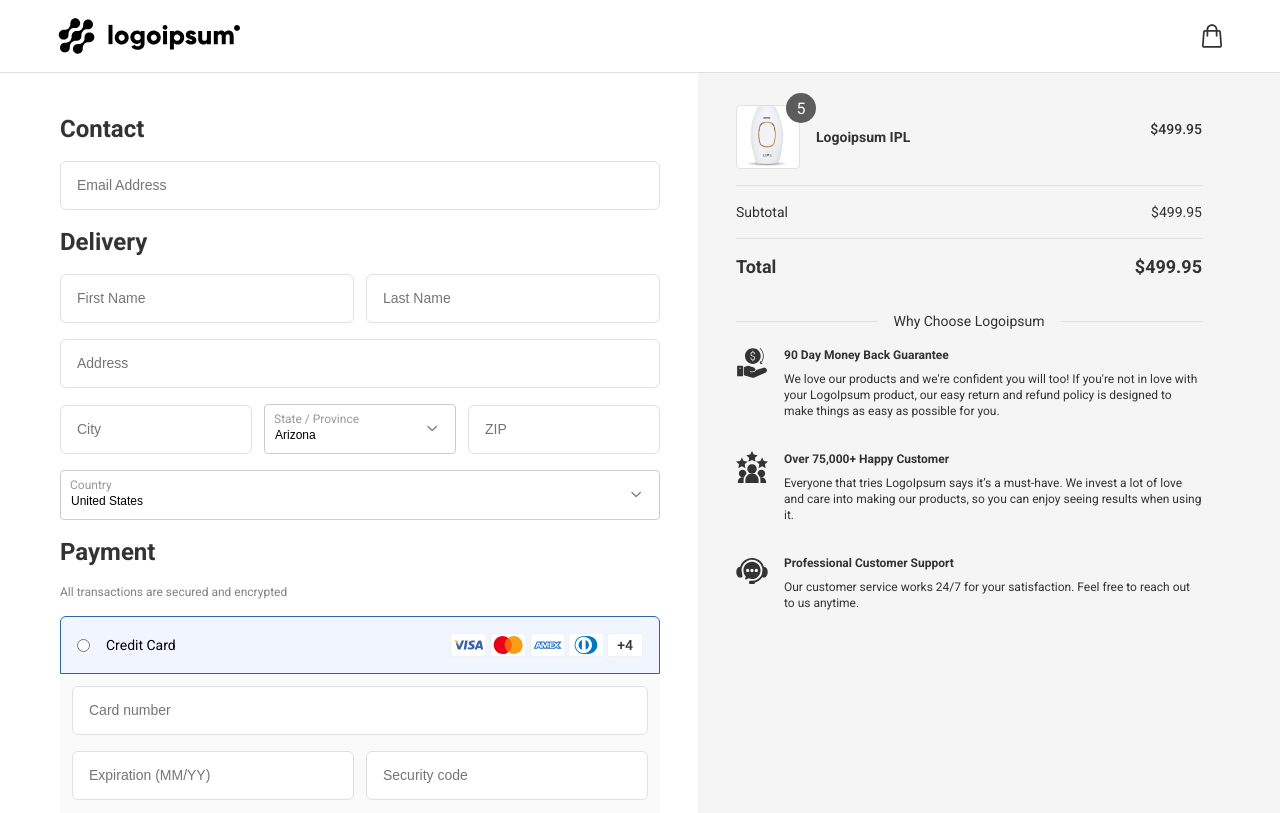
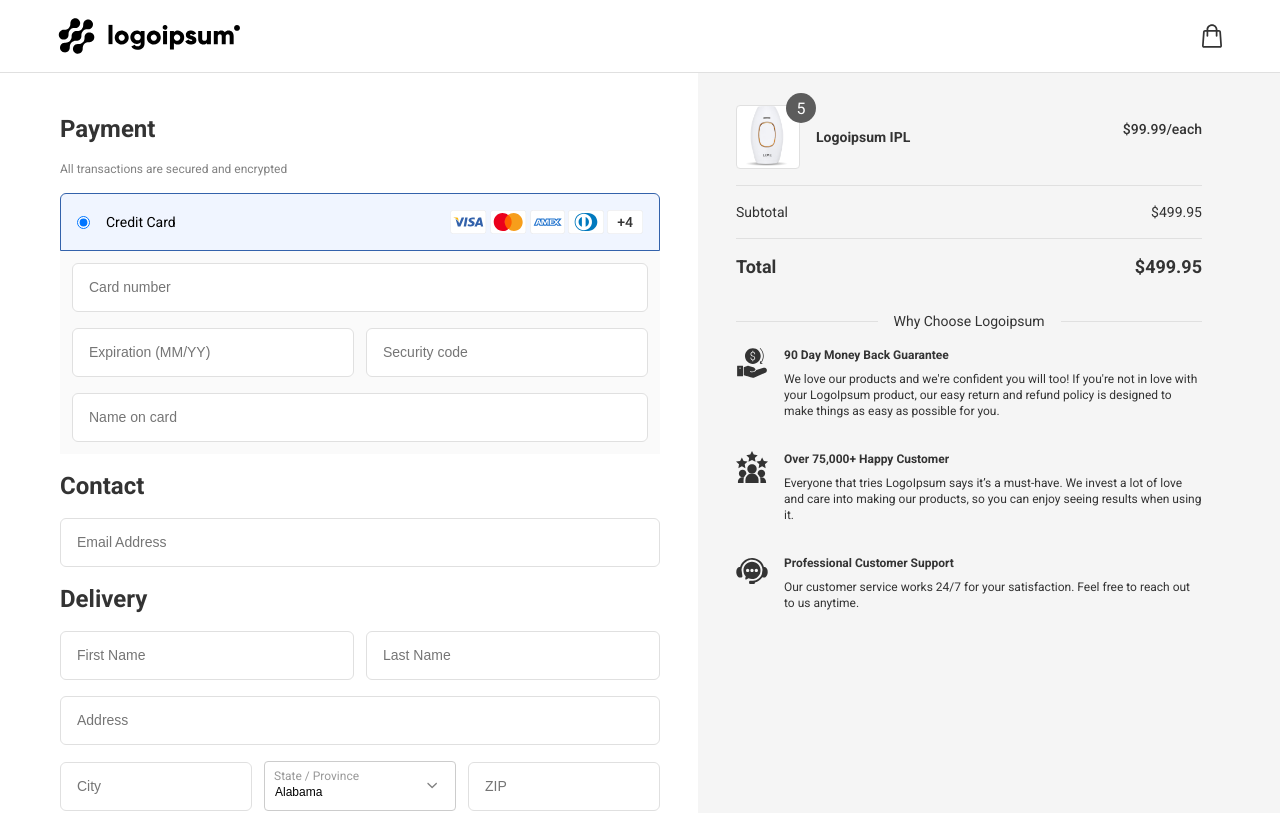
Before and after one commit to TomasAnt/cc-test, a React (Vite) app: page / in a window 1280 px wide. Shown: the top 813 px of the page. Built offline with nearby package versions, Linux system fonts and the light colour scheme.

Commit message:
completed

```diff
--- a/config.ts
+++ b/config.ts
@@ -5,17 +5,42 @@ export const products = [
     price: 99.99, // per item
     count: 5,
     imageUrl: "./product.png",
-    displayMode: "total", // or 'total'
+    displayMode: "each", // or 'each'
   },
-  // You can add more products here
-  // {
-  //   id: 2,
-  //   title: "Wavemax", // product title
-  //   price: 23.99, // per item
-  //   count: 3,
-  //   imageUrl: "./product.png",
-  //   displayMode: "each", // or 'total'
-  // },
+  // You can add more products here too
+];
+
+export const SWAP_CONTACT_AND_PAYMENT = true; // or false to swap layout positions;
+
+export const buttonColor = "red"; // Change this value to "red", "green", or "blue"
+
+export const whySectionData = [
+  {
+    imgSrc: "./cashbackDesktop.svg",
+    title: "90 Day Money Back Guarantee",
+    paragraph:
+      "We love our products and we're confident you will too! If you're not in love with your LogoIpsum product, our easy return and refund policy is designed to make things as easy as possible for you.",
+  },
+  {
+    imgSrc: "./ratingDesktop.svg",
+    title: "Over 75,000+ Happy Customer",
+    paragraph:
+      "Everyone that tries LogoIpsum says it’s a must-have. We invest a lot of love and care into making our products, so you can enjoy seeing results when using it.",
+  },
+  {
+    imgSrc: "./customerServiceMobile.svg",
+    title: "Professional Customer Support",
+    paragraph:
+      "Our customer service works 24/7 for your satisfaction. Feel free to reach out to us anytime.",
+  },
+];
+
+export const paymentImages = [
+  { src: "./visa.svg", alt: "Visa" },
+  { src: "./masterCard.svg", alt: "MasterCard" },
+  { src: "./amex.svg", alt: "American Express" },
+  { src: "./dinnersClub.svg", alt: "Diners Club" },
+  { src: "./others.svg", alt: "Other Payment Methods" },
 ];
 
 export const states = [
--- a/src/components/CartSection/CartSection.tsx
+++ b/src/components/CartSection/CartSection.tsx
@@ -1,6 +1,6 @@
+// CartSection.jsx
 import { useState } from "react";
 import { products } from "../../../config";
-
 import {
   Product,
   ImageContainer,
@@ -15,6 +15,9 @@ import {
   TotalPrice,
   ToggleButton,
   ContentArea,
+  OrderTotal,
+  OrderOverview,
+  MobileOrder,
 } from "./cartSection.styled";
 import useIsMobile from "../../hooks/useIsMobile";
 
@@ -28,22 +31,26 @@ const CartSection = () => {
 
   const toggleOpen = () => setIsOpen(!isOpen);
 
+  if (isMobile === undefined) {
+    return <div>Loading...</div>;
+  }
+
   return (
     <>
       {isMobile && (
         <ToggleButton onClick={toggleOpen} type="button">
-          <div>
-            Order overview
+          <MobileOrder>
+            <OrderOverview>Order overview</OrderOverview>
             {isOpen ? (
               <img src="./arrowUp.svg" alt="Arrow Up" />
             ) : (
               <img src="./arrowDown.svg" alt="Arrow Down" />
             )}
-          </div>
-          <div> ${totalPrice.toFixed(2)}</div>
+          </MobileOrder>
+          <OrderTotal> ${totalPrice.toFixed(2)}</OrderTotal>
         </ToggleButton>
       )}
-      <ContentArea isOpen={isOpen} isMobile={isMobile}>
+      <ContentArea $isOpen={isOpen} $isMobile={isMobile}>
         {products.map((product) => (
           <Product key={product.id}>
             <ImageContainer>
--- a/src/components/CartSection/cartSection.styled.ts
+++ b/src/components/CartSection/cartSection.styled.ts
@@ -1,4 +1,57 @@
-import styled from "styled-components";
+import styled, { keyframes } from "styled-components";
+
+const slideIn = keyframes`
+  from {
+    max-height: 0;
+    opacity: 0;
+  }
+  to {
+    max-height: 1000px;
+    opacity: 1;
+  }
+`;
+
+const slideOut = keyframes`
+  from {
+    max-height: 1000px;
+    opacity: 1;
+  }
+  to {
+    max-height: 0;
+    opacity: 0;
+  }
+`;
+
+export const ToggleButton = styled.button`
+  display: none;
+  background: none;
+  border: none;
+  color: inherit;
+  font: inherit;
+  cursor: pointer;
+  outline: inherit;
+  background-color: ${({ theme }) => theme.colors.lightGrey};
+
+  @media (max-width: 992px) {
+    display: flex;
+    justify-content: space-between;
+    padding: ${({ theme }) => theme.spacings.s16};
+    border-bottom: 1px solid ${({ theme }) => theme.colors.border};
+  }
+`;
+
+export const ContentArea = styled.div<{ $isOpen: boolean; $isMobile: boolean }>`
+  display: ${(props) => (props.$isMobile && !props.$isOpen ? "none" : "block")};
+
+  @media ${({ theme }) => theme.media.maxSmallDesktop} {
+    padding: ${({ theme }) => theme.spacings.s16};
+    background-color: ${({ theme }) => theme.colors.lightGrey};
+    transition: max-height 0.3s ease-in-out;
+    overflow: hidden;
+    animation: ${({ $isOpen }) => ($isOpen ? slideIn : slideOut)} 0.7s
+      ease-in-out forwards;
+  }
+`;
 
 export const Product = styled.div`
   display: flex;
@@ -23,16 +76,16 @@ export const ImageContainer = styled.div`
   img {
     height: 64px;
     width: 64px;
-    border: 1px solid #e0e0e0;
+    border: 1px solid ${({ theme }) => theme.colors.border};
     border-radius: 4px;
-    background-color: #fff;
+    background-color: ${({ theme }) => theme.colors.background};
   }
 `;
 
 export const CartCount = styled.div`
   position: absolute;
-  background-color: #5c5c5c;
-  color: #fff;
+  background-color: ${({ theme }) => theme.colors.paragraphColor};
+  color: ${({ theme }) => theme.colors.background};
   display: flex;
   left: 50px;
   top: -12px;
@@ -90,6 +143,7 @@ export const TotalTitle = styled.p`
   font-weight: ${({ theme }) => theme.fontWeights.bold};
   color: ${({ theme }) => theme.colors.darkGrey};
 `;
+
 export const TotalPrice = styled.p`
   font-size: ${({ theme }) => theme.fontSizes.h4};
   line-height: ${({ theme }) => theme.lineHeights.h4};
@@ -97,29 +151,21 @@ export const TotalPrice = styled.p`
   color: ${({ theme }) => theme.colors.darkGrey};
 `;
 
-export const ToggleButton = styled.button`
-  display: none;
-  background: none;
-  border: none;
-  color: inherit;
-  font: inherit;
-  cursor: pointer;
-  outline: inherit;
-  background-color: ${({ theme }) => theme.colors.lightGrey};
-
-  @media (max-width: 992px) {
-    display: flex;
-    justify-content: space-between;
-    padding: 16px;
-    border-bottom: 1px solid ${({ theme }) => theme.colors.border};
-  }
+export const OrderTotal = styled.p`
+  font-size: ${({ theme }) => theme.fontSizes.input};
+  line-height: ${({ theme }) => theme.lineHeights.input};
+  font-weight: ${({ theme }) => theme.fontWeights.medium};
+  color: ${({ theme }) => theme.colors.darkGrey};
 `;
 
-export const ContentArea = styled.div<{ isOpen: boolean; isMobile: boolean }>`
-  display: ${(props) => (props.isMobile && !props.isOpen ? "none" : "block")};
+export const OrderOverview = styled.span`
+  font-size: ${({ theme }) => theme.fontSizes.input};
+  font-weight: ${({ theme }) => theme.fontWeights.normal};
+  line-height: ${({ theme }) => theme.lineHeights.input};
+  color: ${({ theme }) => theme.colors.darkGrey};
+`;
 
-  @media ${({ theme }) => theme.media.maxSmallDesktop} {
-    padding: ${({ theme }) => theme.spacings.s16};
-    background-color: ${({ theme }) => theme.colors.lightGrey};
-  }
+export const MobileOrder = styled.div`
+  display: flex;
+  gap: ${({ theme }) => theme.spacings.s8};
 `;
--- a/src/components/ContactForm/ContactForm.tsx
+++ b/src/components/ContactForm/ContactForm.tsx
@@ -1,19 +1,16 @@
-import styled from "styled-components";
-import { Formik, Field, ErrorMessage } from "formik";
+import { Formik, Field } from "formik";
 import Button from "../Button/Button";
-import { states, countries } from "../../../config";
+import { states, countries, paymentImages, buttonColor } from "../../../config";
 import CartSection from "../CartSection/CartSection";
 import WhySection from "../WhySection/WhySection";
 import useIsMobile from "../../hooks/useIsMobile";
 import { validationSchema } from "../../utils/validationSchema";
 
-// Styled components
 import {
   Center,
   Container,
   Contact,
   Headline,
-  Input,
   Select,
   SelectContainer,
   SelectLabel,
@@ -31,43 +28,13 @@ import {
   Subtitle,
   CartContainer,
   PaymentContainer,
-  ErrorMsg,
-  Absolute,
+  StyledForm,
 } from "./contactForm.styled";
-
-const StyledForm = styled.form`
-  display: flex;
-  flex-direction: column;
-  width: 100%;
-  max-width: 600px;
-
-  @media ${({ theme }) => theme.media.maxSmallDesktop} {
-    max-width: 100%;
-  }
-`;
+import { initialValues } from "../../utils/formikConfig";
+import { TextInputField } from "../FormFields/FormFields";
 
 const ContactForm = () => {
   const isMobile = useIsMobile();
-
-  const initialValues = {
-    email: "",
-    firstName: "",
-    lastName: "",
-    address: "",
-    city: "",
-    state: "Arizona",
-    zip: "",
-    country: "United States",
-    cardNumber: "",
-    expiryDate: "",
-    securityCode: "",
-    nameOnCard: "",
-  };
-
-  const handleSubmit = (values, actions) => {
-    console.log(values);
-    actions.setSubmitting(false);
-  };
 
   return (
     <Center>
@@ -75,7 +42,10 @@ const ContactForm = () => {
         <Formik
           initialValues={initialValues}
           validationSchema={validationSchema}
-          onSubmit={handleSubmit}
+          onSubmit={(values, actions) => {
+            console.log(values);
+            actions.setSubmitting(false);
+          }}
         >
           {(formik) => (
             <StyledForm onSubmit={formik.handleSubmit}>
@@ -83,90 +53,88 @@ const ContactForm = () => {
               <Contact>
                 <Headline>Contact</Headline>
                 <OneField>
-                  <Absolute>
-                    <Field
-                      as={Input}
+                  <TextInputField
+                    id="email"
+                    name="email"
                     type="email"
-                      name="email"
                     placeholder="Email Address"
+                    autocomplete="email"
                   />
-                    <ErrorMessage name="email" component={ErrorMsg} />
-                  </Absolute>
                 </OneField>
               </Contact>
               <Delivery>
                 <Headline>Delivery</Headline>
                 <TwoFields>
-                  <Absolute>
-                    <Field
-                      as={Input}
+                  <TextInputField
+                    id="firstName"
+                    name="firstName"
                     type="text"
-                      name="firstName"
                     placeholder="First Name"
+                    autocomplete="given-name"
                   />
-                    <ErrorMessage name="firstName" component={ErrorMsg} />
-                  </Absolute>
-                  <Absolute>
-                    <Field
-                      as={Input}
+                  <TextInputField
+                    id="lastName"
+                    name="lastName"
                     type="text"
-                      name="lastName"
                     placeholder="Last Name"
+                    autocomplete="family-name"
                   />
-                    <ErrorMessage name="lastName" component={ErrorMsg} />
-                  </Absolute>
                 </TwoFields>
                 <OneField>
-                  <Absolute>
-                    <Field
-                      as={Input}
+                  <TextInputField
+                    id="address"
+                    name="address"
                     type="text"
-                      name="address"
                     placeholder="Address"
+                    autocomplete="street-address"
                   />
-                    <ErrorMessage name="address" component={ErrorMsg} />
-                  </Absolute>
                 </OneField>
                 <ThreeFields>
-                  <Absolute>
-                    <Field
-                      as={Input}
+                  <TextInputField
+                    id="city"
+                    name="city"
                     type="text"
-                      name="city"
                     placeholder="City"
+                    autocomplete="address-level2"
                   />
-                    <ErrorMessage name="city" component={ErrorMsg} />
-                  </Absolute>
                   <SelectContainer>
                     <SelectLabel htmlFor="state">State / Province</SelectLabel>
-                    <Field as={Select} name="state">
+                    <Select
+                      id="state"
+                      name="state"
+                      as="select"
+                      autoComplete="address-level1"
+                    >
                       {states.map((state) => (
                         <option key={state} value={state}>
                           {state}
                         </option>
                       ))}
-                    </Field>
+                    </Select>
                   </SelectContainer>
-                  <Absolute>
-                    <Field
-                      as={Input}
+                  <TextInputField
+                    id="zip"
+                    name="zip"
                     type="text"
-                      name="zip"
                     placeholder="ZIP"
+                    autocomplete="postal-code"
                   />
-                    <ErrorMessage name="zip" component={ErrorMsg} />
-                  </Absolute>
                 </ThreeFields>
                 <OneField>
                   <SelectContainer>
                     <SelectLabel htmlFor="country">Country</SelectLabel>
-                    <Field as={Select} name="country">
+                    <Select
+                      id="country"
+                      name="country"
+                      as="select"
+                      autoComplete="country"
+                    >
                       {countries.map((country) => (
                         <option key={country} value={country}>
                           {country}
                         </option>
                       ))}
-                    </Field>
+                    </Select>
                   </SelectContainer>
                 </OneField>
               </Delivery>
@@ -178,69 +146,62 @@ const ContactForm = () => {
                 <Payment>
                   <PaymentOption>
                     <Field
-                      as={Input}
+                      checked
+                      as="input"
                       type="radio"
                       id="creditCard"
                       name="paymentMethod"
                       value="Credit Card"
+                      autoComplete="cc-type"
                     />
-                    <span>Credit Card</span>
+                    <label htmlFor="creditCard">Credit Card</label>
                   </PaymentOption>
                   <Cards>
-                    <img src="./visa.svg" alt="Visa" />
-                    <img src="./masterCard.svg" alt="MasterCard" />
-                    <img src="./amex.svg" alt="Amex" />
-                    <img src="./dinnersClub.svg" alt="Dinners Club" />
-                    <img src="./others.svg" alt="Others" />
+                    {paymentImages.map((image) => (
+                      <img key={image.alt} src={image.src} alt={image.alt} />
+                    ))}
                   </Cards>
                 </Payment>
                 <PaymentContainer>
                   <OneField>
-                    <Absolute>
-                      <Field
-                        as={Input}
+                    <TextInputField
+                      id="cardNumber"
+                      name="cardNumber"
                       type="text"
-                        name="cardNumber"
                       placeholder="Card number"
+                      autocomplete="cc-number"
+                      maxLength={16}
                     />
-                      <ErrorMessage name="cardNumber" component={ErrorMsg} />
-                    </Absolute>
                   </OneField>
                   <TwoFields>
-                    <Absolute>
-                      <Field
-                        as={Input}
+                    <TextInputField
+                      id="expiryDate"
+                      name="expiryDate"
                       type="text"
-                        name="expiryDate"
                       placeholder="Expiration (MM/YY)"
+                      autocomplete="cc-exp"
                     />
-                      <ErrorMessage name="expiryDate" component={ErrorMsg} />
-                    </Absolute>
-                    <Absolute>
-                      <Field
-                        as={Input}
+                    <TextInputField
+                      id="securityCode"
+                      name="securityCode"
                       type="text"
-                        name="securityCode"
                       placeholder="Security code"
+                      autocomplete="cc-csc"
+                      maxLength={3}
                     />
-                      <ErrorMessage name="securityCode" component={ErrorMsg} />
-                    </Absolute>
                   </TwoFields>
-                  <Absolute>
-                    <Field
-                      as={Input}
+                  <TextInputField
+                    id="nameOnCard"
+                    name="nameOnCard"
                     type="text"
-                      name="nameOnCard"
                     placeholder="Name on card"
+                    autocomplete="cc-name"
                   />
-                    <ErrorMessage name="nameOnCard" component={ErrorMsg} />
-                  </Absolute>
                 </PaymentContainer>
               </PaymentFields>
-
               <ButtonContainer>
                 <Button
-                  $variant="green"
+                  $variant={buttonColor}
                   type="submit"
                   disabled={!formik.isValid}
                 >
--- a/src/components/ContactForm/contactForm.styled.ts
+++ b/src/components/ContactForm/contactForm.styled.ts
@@ -1,17 +1,18 @@
 import styled from "styled-components";
 
-export const ErrorMsg = styled.div`
-  position: absolute;
-  color: red;
-  font-size: 12px;
-  bottom: -15px;
-  left: 15px;
-  background-color: #fff;
-  z-index: 1;
+import { SWAP_CONTACT_AND_PAYMENT } from "../../../config";
+
+const contactOrder = SWAP_CONTACT_AND_PAYMENT ? 2 : 1;
+const paymentOrder = SWAP_CONTACT_AND_PAYMENT ? 1 : 3;
+
+export const StyledForm = styled.form`
+  display: flex;
+  flex-direction: column;
+  width: 100%;
+  max-width: 600px;
 
   @media ${({ theme }) => theme.media.maxSmallDesktop} {
-    font-size: 10px;
-    bottom: -13px;
+    max-width: 100%;
   }
 `;
 
@@ -38,28 +39,6 @@ export const Headline = styled.h3`
 
   @media ${({ theme }) => theme.media.maxSmallDesktop} {
     margin-bottom: 0;
-  }
-`;
-
-export const Input = styled.input`
-  padding: ${({ theme }) => theme.spacings.s16};
-  align-items: center;
-  width: 100%;
-  border-radius: 6px;
-  border: 1px solid ${({ theme }) => theme.colors.border};
-  transition: border-color 0.3s ease-in-out;
-
-  &:focus {
-    border-color: red;
-    &::placeholder {
-      transform: translateY(-14px);
-      font-size: 12px;
-    }
-  }
-
-  &::placeholder {
-    font-size: 14px;
-    transition: transform 0.3s ease-in-out;
   }
 `;
 
@@ -100,6 +79,7 @@ export const SelectLabel = styled.label`
 export const Contact = styled.div`
   display: flex;
   flex-direction: column;
+  order: ${contactOrder}; /* Conditional order based on config */
 
   @media ${({ theme }) => theme.media.maxSmallDesktop} {
     padding: 16px;
@@ -113,7 +93,26 @@ export const Contact = styled.div`
   }
 `;
 
+export const PaymentFields = styled.div`
+  order: ${paymentOrder}; /* Conditional order based on config */
+
+  @media ${({ theme }) => theme.media.maxSmallDesktop} {
+    padding: 16px;
+    background-color: white;
+    margin-top: 16px;
+    border-top: 1px solid ${({ theme }) => theme.colors.border};
+
+    @media ${({ theme }) => theme.media.maxSmallDesktop} {
+      h3 {
+        margin-bottom: 8px;
+      }
+    }
+  }
+`;
+
 export const Delivery = styled.div`
+  order: 2;
+
   @media ${({ theme }) => theme.media.maxSmallDesktop} {
     padding: 16px;
     background-color: white;
@@ -122,6 +121,39 @@ export const Delivery = styled.div`
 
     h3 {
       margin-bottom: 12px;
+    }
+  }
+`;
+
+export const ButtonContainer = styled.div`
+  display: flex;
+  order: 4;
+
+  @media ${({ theme }) => theme.media.maxSmallDesktop} {
+    margin: 0;
+    padding: 0 16px;
+    justify-content: center;
+    background-color: ${({ theme }) => theme.colors.background};
+  }
+`;
+
+export const IconContainer = styled.div`
+  display: flex;
+  align-items: baseline;
+  order: 5;
+  justify-content: center;
+  margin: ${({ theme }) => theme.spacings.s16};
+  gap: 8px;
+
+  @media ${({ theme }) => theme.media.maxSmallDesktop} {
+    background-color: ${({ theme }) => theme.colors.background};
+    margin: 0;
+    padding: ${({ theme }) => theme.spacings.s16};
+    border-bottom: 1px solid ${({ theme }) => theme.colors.border};
+
+    svg {
+      height: ${({ theme }) => theme.spacings.s14};
+      width: ${({ theme }) => theme.spacings.s14};
     }
   }
 `;
@@ -156,21 +188,6 @@ export const ThreeFields = styled.div`
   }
 `;
 
-export const PaymentFields = styled.div`
-  @media ${({ theme }) => theme.media.maxSmallDesktop} {
-    padding: 16px;
-    background-color: white;
-    margin-top: 16px;
-    border-top: 1px solid ${({ theme }) => theme.colors.border};
-
-    @media ${({ theme }) => theme.media.maxSmallDesktop} {
-      h3 {
-        margin-bottom: 8px;
-      }
-    }
-  }
-`;
-
 export const Disclaimer = styled.p`
   font-size: ${({ theme }) => theme.fontSizes.paragraph};
   line-height: ${({ theme }) => theme.lineHeights.paragraph};
@@ -196,7 +213,7 @@ export const PaymentOption = styled.div`
   align-items: center;
   gap: ${({ theme }) => theme.spacings.s16};
 
-  span {
+  label {
     white-space: nowrap;
     font-size: ${({ theme }) => theme.fontSizes.input};
     line-height: ${({ theme }) => theme.lineHeights.input};
@@ -231,41 +248,10 @@ export const Center = styled.div`
   }
 `;
 
-export const IconContainer = styled.div`
-  display: flex;
-  align-items: baseline;
-  justify-content: center;
-  margin: 16px;
-  gap: 8px;
-
-  @media ${({ theme }) => theme.media.maxSmallDesktop} {
-    background-color: ${({ theme }) => theme.colors.background};
-    margin: 0;
-    padding: 16px;
-    border-bottom: 1px solid ${({ theme }) => theme.colors.border};
-
-    svg {
-      height: 14px;
-      width: 14px;
-    }
-  }
-`;
-
 export const Subtitle = styled.p`
   font-size: ${({ theme }) => theme.fontSizes.input};
   line-height: ${({ theme }) => theme.lineHeights.input};
   color: ${({ theme }) => theme.colors.inputColor};
-`;
-
-export const ButtonContainer = styled.div`
-  display: flex;
-
-  @media ${({ theme }) => theme.media.maxSmallDesktop} {
-    margin: 0;
-    padding: 0 16px;
-    justify-content: center;
-    background-color: ${({ theme }) => theme.colors.background};
-  }
 `;
 
 export const CartContainer = styled.section`
@@ -276,14 +262,7 @@ export const CartContainer = styled.section`
 
   @media ${({ theme }) => theme.media.maxSmallDesktop} {
     max-width: 100%;
-    background-color: #f5f5f5;
-    padding: 16px;
+    background-color: ${({ theme }) => theme.colors.lightGrey};
+    padding: ${({ theme }) => theme.spacings.s16};
   }
 `;
-
-export const Absolute = styled.div`
-  position: relative;
-  display: flex;
-  width: auto;
-  flex: 1;
-`;
--- /dev/null
+++ b/src/components/FormFields/FormFields.tsx
@@ -0,0 +1,35 @@
+// components/TextInputField.tsx
+import React from "react";
+import { Field, ErrorMessage } from "formik";
+import { Input, ErrorMsg, Absolute } from "./formFields.styled";
+
+interface TextInputProps {
+  id: string;
+  name: string;
+  type: string;
+  placeholder: string;
+  autocomplete?: string;
+  maxLength?: number;
+}
+
+export const TextInputField: React.FC<TextInputProps> = ({
+  id,
+  name,
+  type,
+  placeholder,
+  autocomplete,
+  maxLength,
+}) => (
+  <Absolute>
+    <Field
+      as={Input}
+      id={id}
+      name={name}
+      type={type}
+      placeholder={placeholder}
+      autoComplete={autocomplete}
+      maxLength={maxLength}
+    />
+    <ErrorMessage name={name} component={ErrorMsg} />
+  </Absolute>
+);
--- /dev/null
+++ b/src/components/FormFields/formFields.styled.ts
@@ -0,0 +1,45 @@
+import styled from "styled-components";
+
+export const ErrorMsg = styled.div`
+  position: absolute;
+  color: red;
+  font-size: 12px;
+  bottom: -15px;
+  left: 15px;
+  background-color: #fff;
+  z-index: 1;
+
+  @media ${({ theme }) => theme.media.maxSmallDesktop} {
+    font-size: 10px;
+    bottom: -13px;
+  }
+`;
+
+export const Input = styled.input`
+  padding: ${({ theme }) => theme.spacings.s16};
+  align-items: center;
+  width: 100%;
+  border-radius: 6px;
+  border: 1px solid ${({ theme }) => theme.colors.border};
+  transition: border-color 0.3s ease-in-out;
+
+  &:focus {
+    border-color: red;
+    &::placeholder {
+      transform: translateY(-14px);
+      font-size: 12px;
+    }
+  }
+
+  &::placeholder {
+    font-size: 14px;
+    transition: transform 0.3s ease-in-out;
+  }
+`;
+
+export const Absolute = styled.div`
+  position: relative;
+  display: flex;
+  width: auto;
+  flex: 1;
+`;
--- a/src/styles/DesignVariables.ts
+++ b/src/styles/DesignVariables.ts
@@ -49,6 +49,7 @@ export type AppLineHeightsType = typeof lineHeights;
 export const spacings = {
   s8: "8px",
   s12: "12px",
+  s14: "14px",
   s16: "16px",
   s24: "24px",
   s32: "32px",
--- /dev/null
+++ b/src/utils/formikConfig.ts
@@ -0,0 +1,40 @@
+import { FormikHelpers } from "formik";
+
+export interface FormValues {
+  email: string;
+  firstName: string;
+  lastName: string;
+  address: string;
+  city: string;
+  state: string;
+  zip: string;
+  country: string;
+  cardNumber: string;
+  expiryDate: string;
+  securityCode: string;
+  nameOnCard: string;
+}
+
+export const initialValues: FormValues = {
+  email: "",
+  firstName: "",
+  lastName: "",
+  address: "",
+  city: "",
+  state: "Arizona",
+  zip: "",
+  country: "United States",
+  cardNumber: "",
+  expiryDate: "",
+  securityCode: "",
+  nameOnCard: "",
+};
+
+export const handleSubmit = (
+  values: FormValues,
+  actions: FormikHelpers<FormValues>
+) => {
+  actions.setValues(initialValues);
+  console.log(values);
+  actions.setSubmitting(false);
+};
```
Also changed, not shown: src/components/WhySection/WhySection.tsx (+10 -32 lines), src/components/WhySection/whySection.styled.ts (+4 -4 lines). Lines whose indentation alone changed are shown as unchanged.
